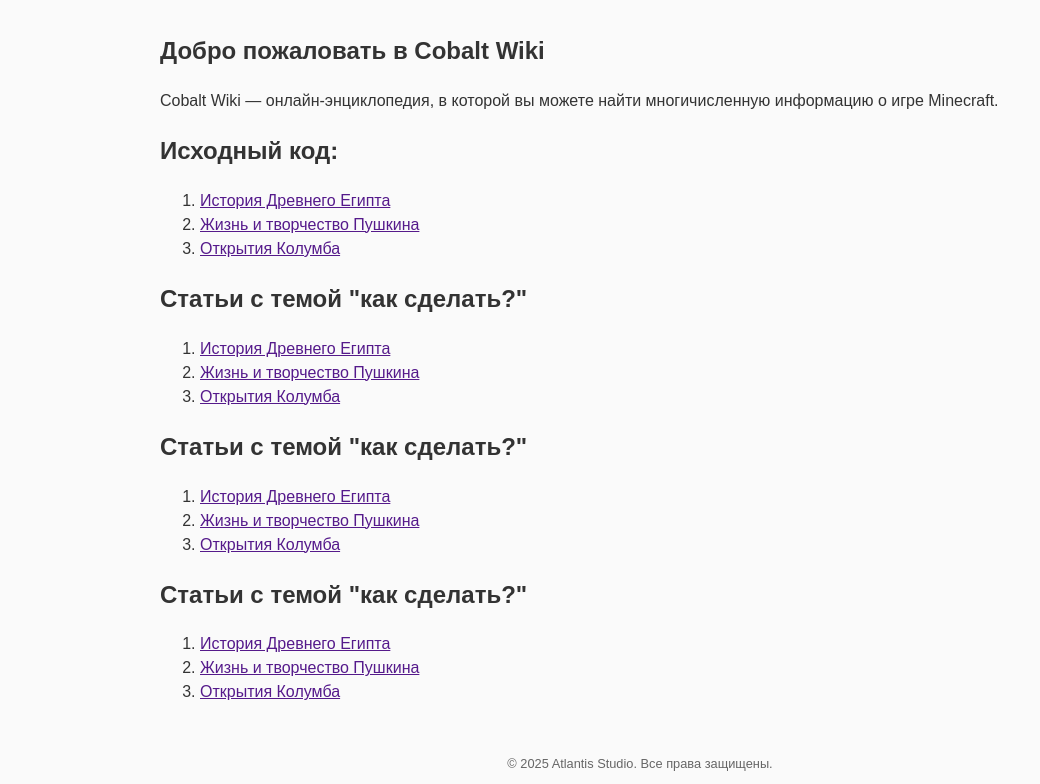
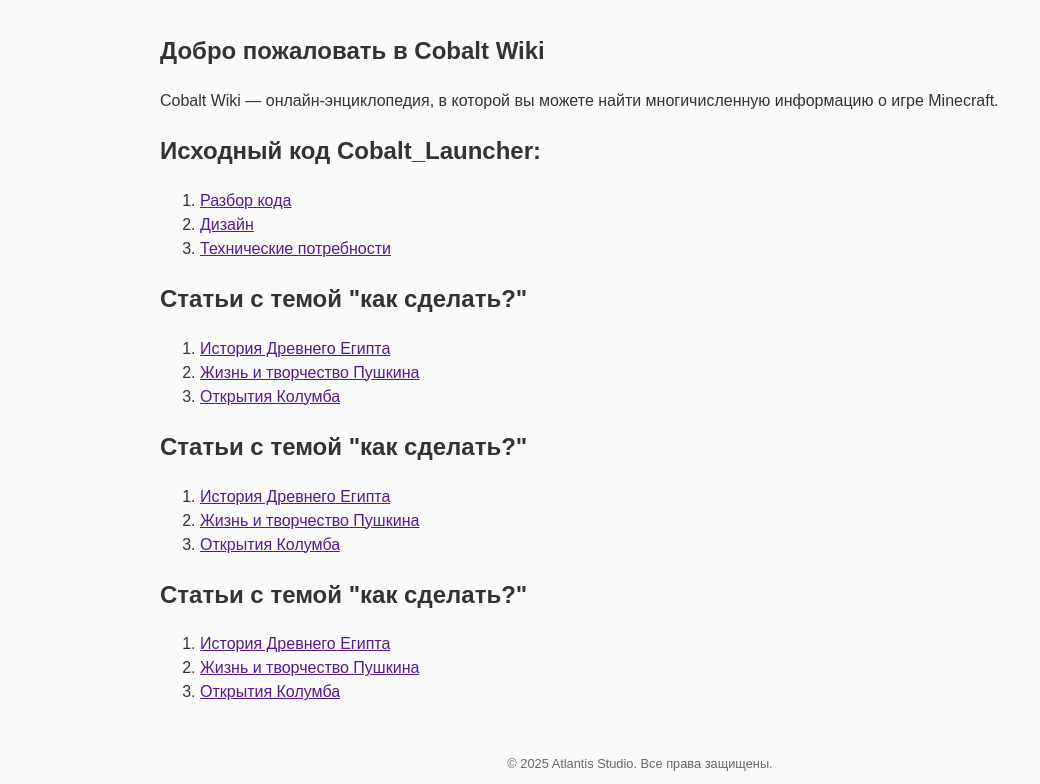
Before and after one commit to M1rotv0rets/Cobalt_Projects, a plain HTML site: page wiki.html in a window 1280 px wide. Shown: the part 63-847 px from the top of the page, without its empty margins (0-1040 px from the left). Drawn offline with Linux system fonts and the light colour scheme.

Commit message:
Update wiki.html

```diff
--- a/wiki.html
+++ b/wiki.html
@@ -334,10 +334,6 @@
         <form class="mobile-search-form" action="" method="get">
             <input type="search" name="q" placeholder="Поиск...">
             <button type="submit">Искать</button>
-        </form>
-        <a href="#">История Древнего Египта</a>
-        <a href="#">Жизнь и творчество Пушкина</a>
-        <a href="#">Открытия Колумба</a>
     </div>
 
     <main>
@@ -346,11 +342,11 @@
             <p>Cobalt Wiki — онлайн-энциклопедия, в которой вы можете найти многичисленную информацию о игре Minecraft.</p>
         </article>
         <article>
-            <h2>Исходный код:</h2>
+            <h2>Исходный код Cobalt_Launcher:</h2>
             <ol>
-                <li><a href="">История Древнего Египта</a></li>
-                <li><a href="">Жизнь и творчество Пушкина</a></li>
-                <li><a href="">Открытия Колумба</a></li>
+                <li><a href="">Разбор кода</a></li>
+                <li><a href="">Дизайн</a></li>
+                <li><a href="">Технические потребности</a></li>
             </ol>
         </article>
         <article>
```
